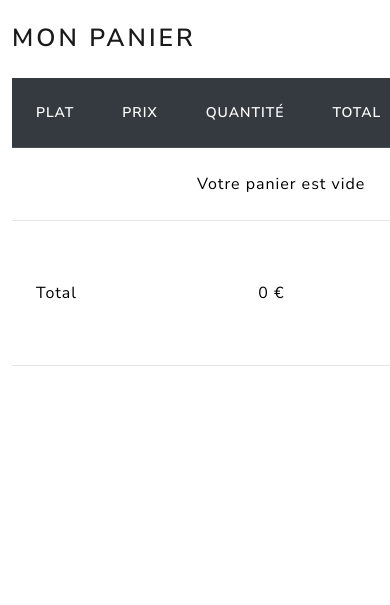
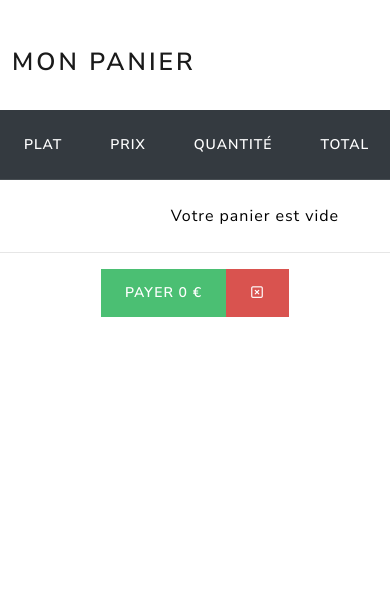
Before and after one commit to SabrarLucas/theDistrict, a Symfony app: template templates/pages/panier/panier.html.twig in a window 390 px wide; the page is wider, and only the part inside the window is pictured. Shown: the part 176-781 px from the top of that part. Run offline with Twig, Linux system fonts and the light colour scheme; the template is opened without the code that fills it, so the values that code supplies are empty; some libraries are stand-ins or nearby versions.

Commit message:
responsive

```diff
--- a/src/Controller/PanierController.php
+++ b/src/Controller/PanierController.php
@@ -126,6 +126,6 @@ class PanierController extends AbstractController
         $manager->persist($detail);
         $manager->flush();
 
-        return $this->redirectToRoute('commande');
+        return $this->redirectToRoute('home');
     }
 }
--- a/templates/pages/categorie/index.html.twig
+++ b/templates/pages/categorie/index.html.twig
@@ -8,7 +8,7 @@
         <h1 class="mt-4">Nos catégories</h1>
             {% for categorie in categories %}
                 {% if categorie.active != false %}
-                    <div class="col-4">
+                    <div class="col-md-4 d-flex justify-content-center">
                         <div class="card border-warning mt-4 mb-3" style="max-width: 20rem;">
                             <div class="card-header">{{ categorie.libelle }}</div>
                             <div class="card-body">
--- a/templates/pages/categorie/platCat.html.twig
+++ b/templates/pages/categorie/platCat.html.twig
@@ -8,7 +8,7 @@
             <h1>Les {{ categorie.libelle }}</h1>
             {% for plat in categorie.plats %}
                 {% if (plat.active != false) %}
-                    <div class="col-4">
+                    <div class="col-md-4 d-flex justify-content-center">
                         <div class="card border-warning mt-4 mb-3" style="max-width: 20rem;">
                             <div class="card-header">{{ plat.libelle }}</div>
                             <div class="card-body">
--- a/templates/pages/contact/contact.html.twig
+++ b/templates/pages/contact/contact.html.twig
@@ -11,10 +11,10 @@
                 </div>
             {% endfor %}
             <h1 class="mt-4 mb-4 d-flex justify-content-center">Formulaire de contact</h1>
-            <div class="col-4">
+            <div class="d-none d-md-block col-md-4">
                 <img src="{{ asset('serveur-removebg-preview.png') }}" alt="serveur">
             </div>
-            <div class="col-8">
+            <div class="col-md-6">
                 {{ form(form) }}
             </div>
         </div>
--- a/templates/pages/index.html.twig
+++ b/templates/pages/index.html.twig
@@ -14,7 +14,7 @@
             <h1 class="mt-4">Nos catégories</h2>
             {% for categorie in categories %}
                 {% if categorie.active != false %}
-                    <div class="col-4">
+                    <div class="col-md-4 d-flex justify-content-center">
                         <div class="card border-warning mt-4 mb-3" style="max-width: 20rem;">
                             <div class="card-header">{{ categorie.libelle }}</div>
                             <div class="card-body">
@@ -29,7 +29,7 @@
             <h1 class="mt-4">Nos plats</h1>
             {% for plat in plats %}
                 {% if plat.active != false and plat.categorie.active != false %}
-                <div class="col-4">
+                <div class="col-md-4 d-flex justify-content-center">
                     <div class="card border-warning mt-4 mb-3" style="max-width: 20rem;">
                         <div class="card-header">{{ plat.libelle }}</div>
                         <div class="card-body">
--- a/templates/pages/panier/panier.html.twig
+++ b/templates/pages/panier/panier.html.twig
@@ -4,9 +4,9 @@
 
 {% block body %}
     <div class="container mt-4 mb-5">
+        <div class="row">
             <h1 class="mt-4">Mon panier</h1>
-
-        <table class="table table-hover mt-4">
+            <table class="table table-hover mt-4 col-12">
                 <thead>
                     <tr class="table-dark">
                         <th scope="col">Plat</th>
@@ -43,7 +43,7 @@
                         </tr>
                     {% endfor %}
                 </tbody>
-            <tfoot>
+                <tfoot class="d-none d-sm-block">
                     <tr class="table-light">
                         <td colspan="2">Total</td>
                         <td class="text-end">{{ total }} €</td>
@@ -55,5 +55,13 @@
                     </tr>
                 </tfoot>
             </table>
+            <div class="d-block d-sm-none d-flex justify-content-center">
+                <td><a href="{{ path('panier.payer') }}" class="btn btn-success">Payer {{ total }} €</a>
+                    <a href="{{ path('panier.deleteAll') }}" class="btn btn-danger">
+                        <i class="uil uil-times-square"></i>
+                    </a>
+                </td>
+            </div>
+        </div>
     </div>
 {% endblock %}
--- a/templates/pages/plat/detail.html.twig
+++ b/templates/pages/plat/detail.html.twig
@@ -5,8 +5,8 @@
 {% block body %}
     <div class="container mt-4 mb-5">
         <div class="row">
-            <h1 class="mt-4">Détail {{ plat.libelle }}</h1>
-            <div class="">
+            <h1 class="mt-4 d-flex justify-content-center">{{ plat.libelle }}</h1>
+            <div class="d-flex justify-content-center">
                 <div class="card border-warning mt-4 mb-3" style="max-width: 30rem;">
                     <div class="card-header">
                         <img src="{{ asset('assets/uploads/plat/mini/300x300-') ~ plat.image }}" alt="{{ plat.libelle }}" width="100%">
--- a/templates/pages/plat/index.html.twig
+++ b/templates/pages/plat/index.html.twig
@@ -8,7 +8,7 @@
             <h1 class="mt-4">Nos plats</h1>
             {% for plat in plats %}
                 {% if plat.active != false and plat.categorie.active != false %}
-                    <div class="col-4">
+                    <div class="col-md-4 d-flex justify-content-center">
                         <div class="card border-warning mt-4 mb-3" style="max-width: 20rem;">
                             <div class="card-header">{{ plat.libelle }}</div>
                             <div class="card-body">
```
Also changed, not shown: 1 other file. Lines whose indentation alone changed are shown as unchanged.
